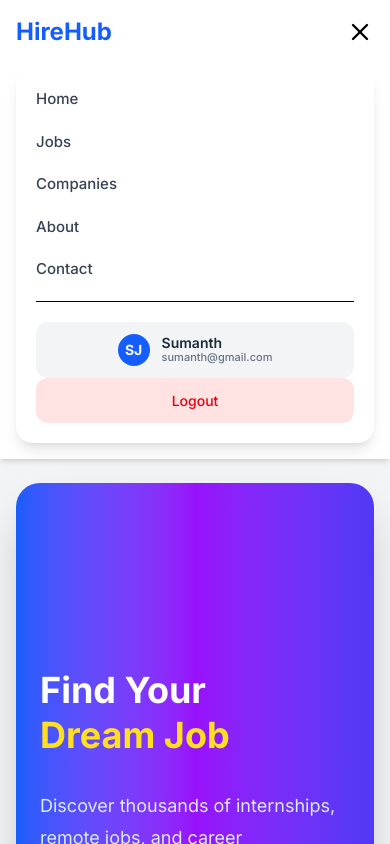
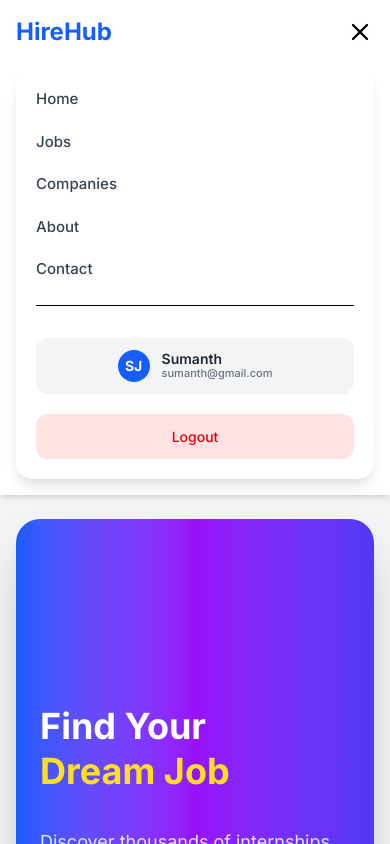
Before and after one commit to SumanthSimhadri/hirehub-job-portal, a React (Vite) app: page /home in a window 390 px wide. Both pictures are taken after a click on the button 360 px from the left and 32 px from the top of the page. Shown: the top 844 px of the page. Built offline with nearby package versions, Linux system fonts and the light colour scheme.

Commit message:
Added responsive UI, apply modal, save jobs and toast notifications

```diff
--- a/src/components/Navbar.jsx
+++ b/src/components/Navbar.jsx
@@ -323,7 +323,7 @@ function Navbar({ setActiveSection }) {
             </button>
 
             {/* Mobile Profile */}
-            <div className="border-t pt-5 space-y-4">
+            <div className="border-t pt-8 mt-6 flex flex-col gap-5">
 
               <Link to="/dashboard">
 
```
